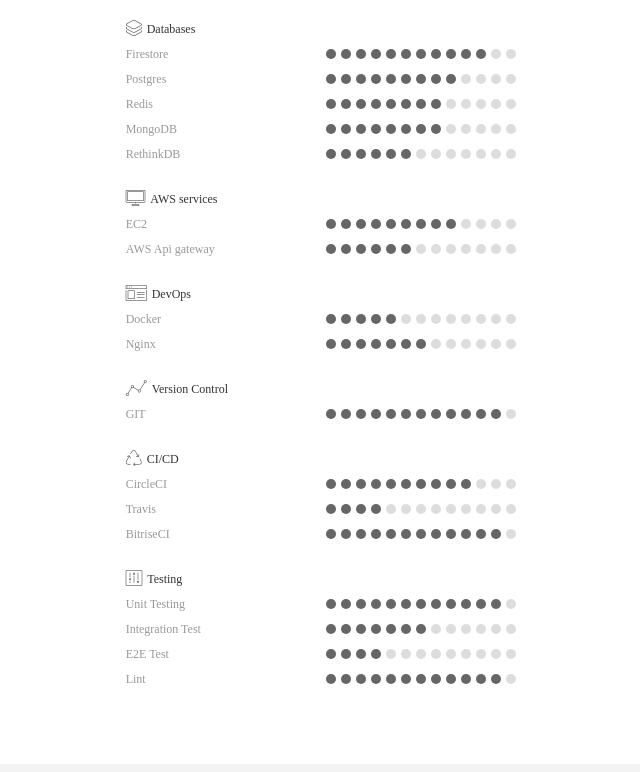
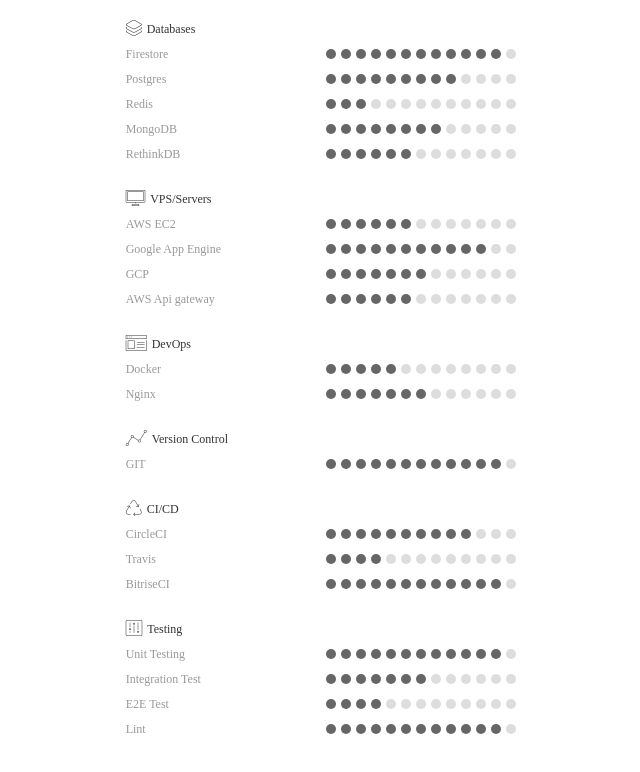
Before and after one commit to jojonarte/jojonarte.github.io, a plain HTML site: page index.html in a window 1280 px wide. Shown: the part 1061-1833 px from the top of the page, without its empty margins (546-1186 px from the left). Drawn offline with Linux system fonts and the light colour scheme.

Commit message:
feat: add gcp

```diff
--- a/index.html
+++ b/index.html
@@ -327,7 +327,7 @@
                                 <b></b>
                                 <b></b>
                                 <b></b>
-                                <em></em>
+                                <b></b>
                                 <em></em>
                             </dd>
                         </dl>
@@ -355,11 +355,11 @@
                                 <b></b>
                                 <b></b>
                                 <b></b>
-                                <b></b>
-                                <b></b>
-                                <b></b>
-                                <b></b>
-                                <b></b>
+                                <em></em>
+                                <em></em>
+                                <em></em>
+                                <em></em>
+                                <em></em>
                                 <em></em>
                                 <em></em>
                                 <em></em>
@@ -405,11 +405,29 @@
                         </dl>
 
                         <dl class="clearfix mt20">
-                            <dt><h6><i aria-hidden="true" data-icon="&#xe002;"></i>AWS services<h6></dt>
+                            <dt><h6><i aria-hidden="true" data-icon="&#xe002;"></i>VPS/Servers<h6></dt>
                             <dd></dd>
                         </dl>
                         <dl class="clearfix">
-                            <dt>EC2</dt>
+                            <dt>AWS EC2</dt>
+                            <dd>
+                                <b></b>
+                                <b></b>
+                                <b></b>
+                                <b></b>
+                                <b></b>
+                                <b></b>
+                                <em></em>
+                                <em></em>
+                                <em></em>
+                                <em></em>
+                                <em></em>
+                                <em></em>
+                                <em></em>
+                            </dd>
+                        </dl>
+                        <dl class="clearfix">
+                            <dt>Google App Engine</dt>
                             <dd>
                                 <b></b>
                                 <b></b>
@@ -420,6 +438,24 @@
                                 <b></b>
                                 <b></b>
                                 <b></b>
+                                <b></b>
+                                <b></b>
+                                <em></em>
+                                <em></em>
+                            </dd>
+                        </dl>
+                        <dl class="clearfix">
+                            <dt>GCP</dt>
+                            <dd>
+                                <b></b>
+                                <b></b>
+                                <b></b>
+                                <b></b>
+                                <b></b>
+                                <b></b>
+                                <b></b>
+                                <em></em>
+                                <em></em>
                                 <em></em>
                                 <em></em>
                                 <em></em>
```
